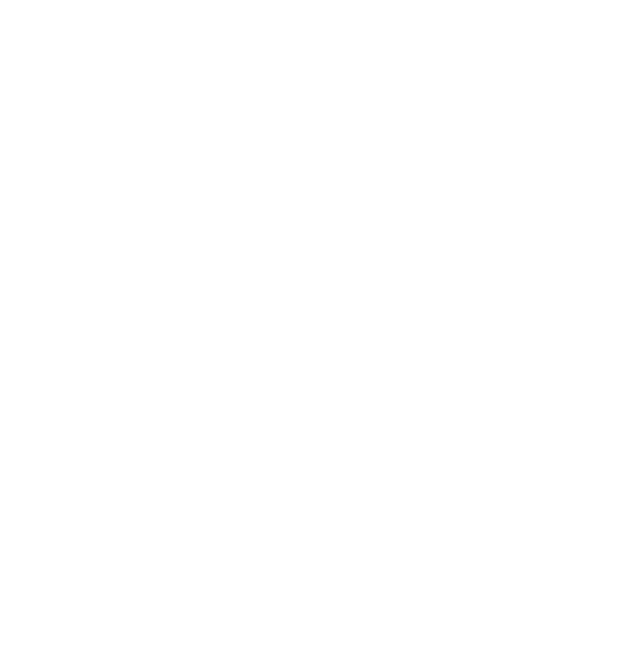
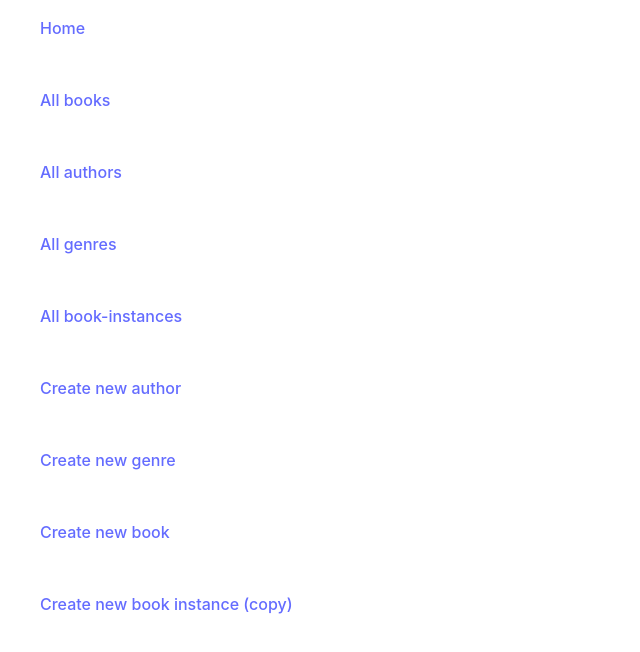
Before and after one commit to alex-goldschmidt/express-locallibrary-mysql2-react, a React (Vite) app in the folder client/: page /bookInstances in a window 1280 px wide. Before the commit this address had no page. Shown: the top 652 px of the page, without its empty margins (0-640 px from the left). Built offline with nearby package versions, Linux system fonts and the light colour scheme.

Commit message:
create basic sidebar/ authorsList modifications w/ dynamic routes

```diff
--- a/client/src/App.scss
+++ b/client/src/App.scss
@@ -1,5 +1,5 @@
 #root {
-  padding: 2rem;
+  display: flex;
 }
 
 .home {
--- a/client/src/RouteSwitch.jsx
+++ b/client/src/RouteSwitch.jsx
@@ -1,9 +1,11 @@
 import { BrowserRouter, Routes, Route } from "react-router-dom";
 import App from "./App";
 import AuthorsList from "./components/AuthorsList/AuthorsList.jsx";
+import Sidebar from "./components/Sidebar/Sidebar.jsx";
 const RouteSwitch = () => {
   return (
     <BrowserRouter basename="/">
+      <Sidebar />
       <Routes>
         <Route path="/" element={<App />} />
         <Route path="/authors" element={<AuthorsList />} />
--- a/client/src/components/AuthorsList/AuthorsList.jsx
+++ b/client/src/components/AuthorsList/AuthorsList.jsx
@@ -1,9 +1,21 @@
 import { useQuery } from "react-query";
 import axios from "axios";
+import "./AuthorsList.scss";
 
 const fetchAuthors = async () => {
   const response = await axios.get("http://localhost:3000/catalog/authors");
   return response.data.authorsList;
+};
+
+const renderAuthors = (authors) => {
+  const authorsListContent = authors.map((author) => (
+    <li key={author.authorId}>
+      <a href={`/author/${author.authorId}`}>{author.name} </a>
+      {author.formattedDateOfBirth}-{author.formattedDateOfDeath}
+    </li>
+  ));
+
+  return authorsListContent;
 };
 
 export const AuthorsList = () => {
@@ -18,13 +30,9 @@
   }
 
   return (
-    <div>
-      <h1>Authors</h1>
-      <ul>
-        {data.map((author) => (
-          <li key={author.authorId}>{author.name}</li>
-        ))}
-      </ul>
+    <div className="authors">
+      <h1 className="authors__header">Authors</h1>
+      <ul className="authors__list">{renderAuthors(data)}</ul>
     </div>
   );
 };
--- /dev/null
+++ b/client/src/components/AuthorsList/AuthorsList.scss
@@ -0,0 +1,3 @@
+.authors {
+  margin-left: 10rem;
+}
--- /dev/null
+++ b/client/src/components/Sidebar/Sidebar.jsx
@@ -0,0 +1,40 @@
+import { Link } from "react-router-dom";
+import "./Sidebar.scss";
+
+const Sidebar = () => {
+  return (
+    <div className="sidebar">
+      <ul className="sidebar-nav">
+        <li>
+          <Link to="/">Home</Link>
+        </li>
+        <li>
+          <Link to="/books">All books</Link>
+        </li>
+        <li>
+          <Link to="/authors">All authors</Link>
+        </li>
+        <li>
+          <Link to="/genres">All genres</Link>
+        </li>
+        <li>
+          <Link to="/bookInstances">All book-instances</Link>
+        </li>
+        <li>
+          <Link to="/author/create">Create new author</Link>
+        </li>
+        <li>
+          <Link to="/genre/create">Create new genre</Link>
+        </li>
+        <li>
+          <Link to="/book/create">Create new book</Link>
+        </li>
+        <li>
+          <Link to="/bookInstance/create">Create new book instance (copy)</Link>
+        </li>
+      </ul>
+    </div>
+  );
+};
+
+export default Sidebar;
--- /dev/null
+++ b/client/src/components/Sidebar/Sidebar.scss
@@ -0,0 +1,9 @@
+.sidebar {
+  display: flex;
+
+  &-nav {
+    display: grid;
+    list-style-type: none;
+    gap: 3rem;
+  }
+}
```
